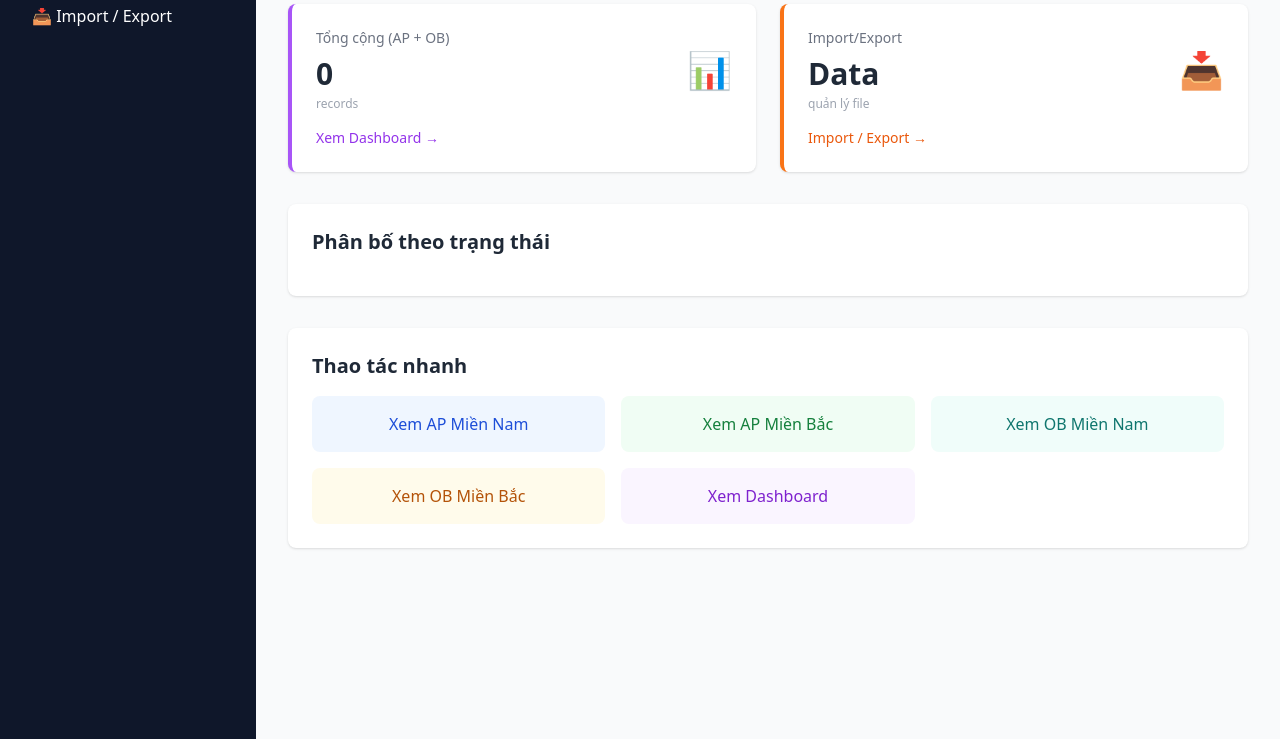
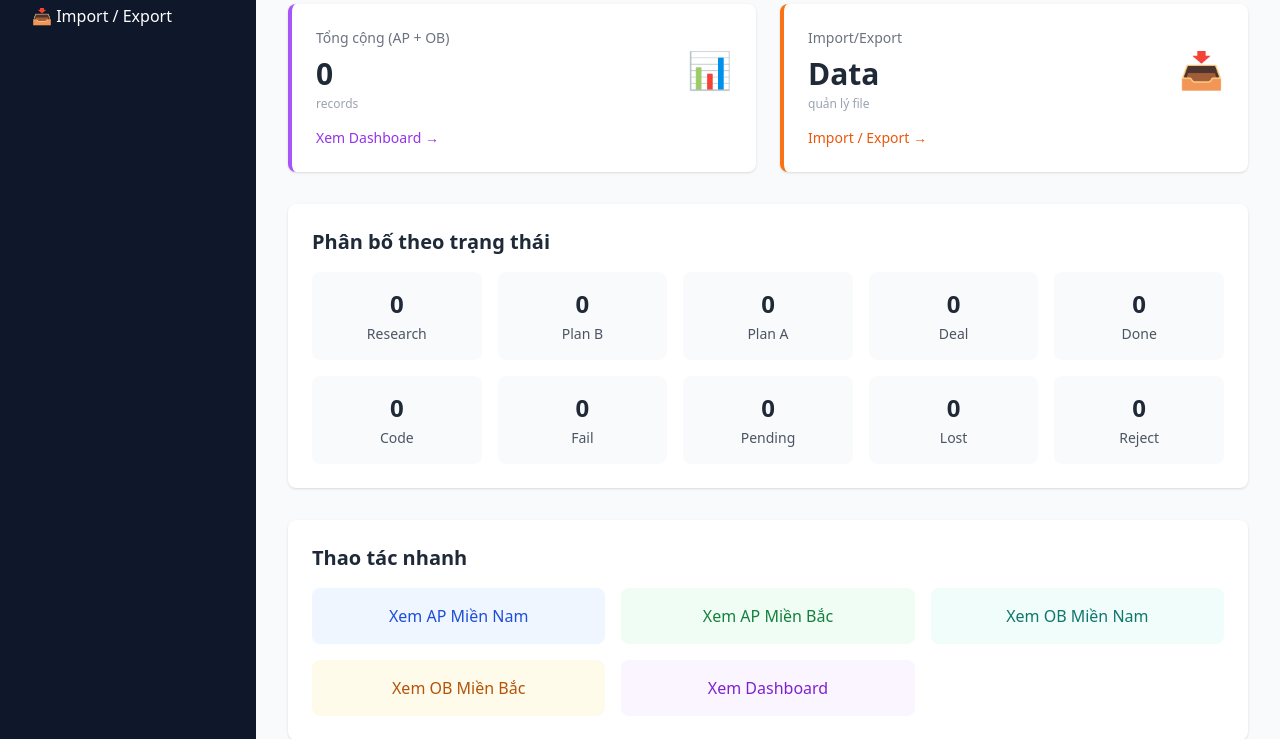
Before and after one commit to doantrieuvy5403-cmd/data-ap-ob, a Flask app: page / in a window 1280 px wide. Shown: the part 661-1400 px from the top of the page. Run offline with Flask 3, Linux system fonts and the light colour scheme; some libraries are stand-ins or nearby versions.

Commit message:
Sắp xếp 'Phân bố theo trạng thái' theo thứ tự cố định 2 hàng x 5
Hàng 1: Research, Plan B, Plan A, Deal, Done
Hàng 2: Code, Fail, Pending, Lost, Reject

Co-Authored-By: Claude Opus 4.8 (1M context) <noreply@anthropic.com>

```diff
--- a/app.py
+++ b/app.py
@@ -311,11 +311,16 @@ def index():
     ob_mn = count('OB', 'MN')
     ob_mb = count('OB', 'MB')
 
-    # Status breakdown
-    status_stats = db.session.query(
+    # Status breakdown (fixed display order: 2 rows of 5)
+    STATUS_ORDER = ['Research', 'Plan B', 'Plan A', 'Deal', 'Done',
+                    'Code', 'Fail', 'Pending', 'Lost', 'Reject']
+    raw = dict(db.session.query(
         ApartmentRecord.status,
         db.func.count(ApartmentRecord.id)
-    ).group_by(ApartmentRecord.status).all()
+    ).group_by(ApartmentRecord.status).all())
+    status_stats = [(s, raw.get(s, 0)) for s in STATUS_ORDER]
+    # Append any other statuses present in the data but not in the fixed list
+    status_stats += [(s, c) for s, c in raw.items() if s and s not in STATUS_ORDER]
 
     return render_template('index.html',
                          ap_mn=ap_mn,
--- a/templates/index.html
+++ b/templates/index.html
@@ -106,7 +106,7 @@
 <!-- Status Breakdown -->
 <div class="bg-white rounded-lg shadow p-6 mb-8">
     <h2 class="text-xl font-bold text-gray-800 mb-4">Phân bố theo trạng thái</h2>
-    <div class="grid grid-cols-2 md:grid-cols-3 lg:grid-cols-6 gap-4">
+    <div class="grid grid-cols-2 md:grid-cols-3 lg:grid-cols-5 gap-4">
         {% for status, count in status_stats %}
             {% if status %}
             <div class="bg-gray-50 rounded-lg p-4 text-center">
```
